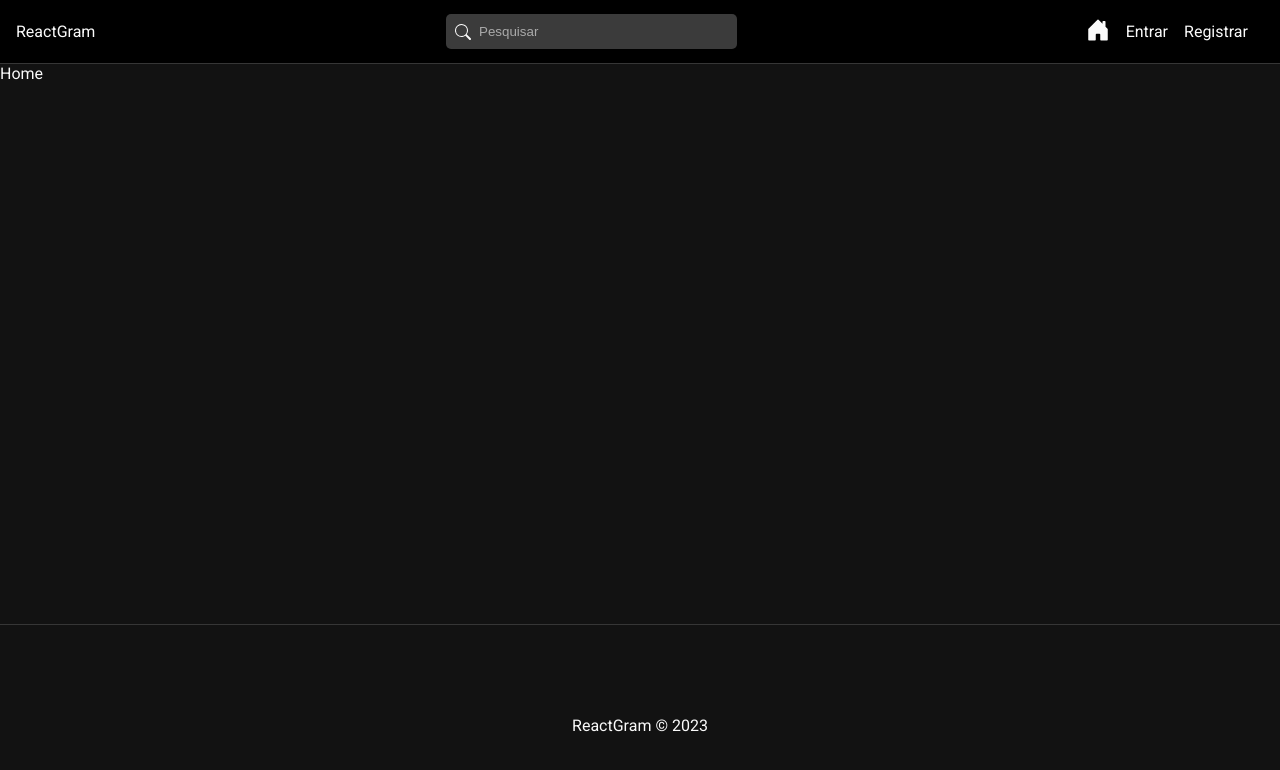
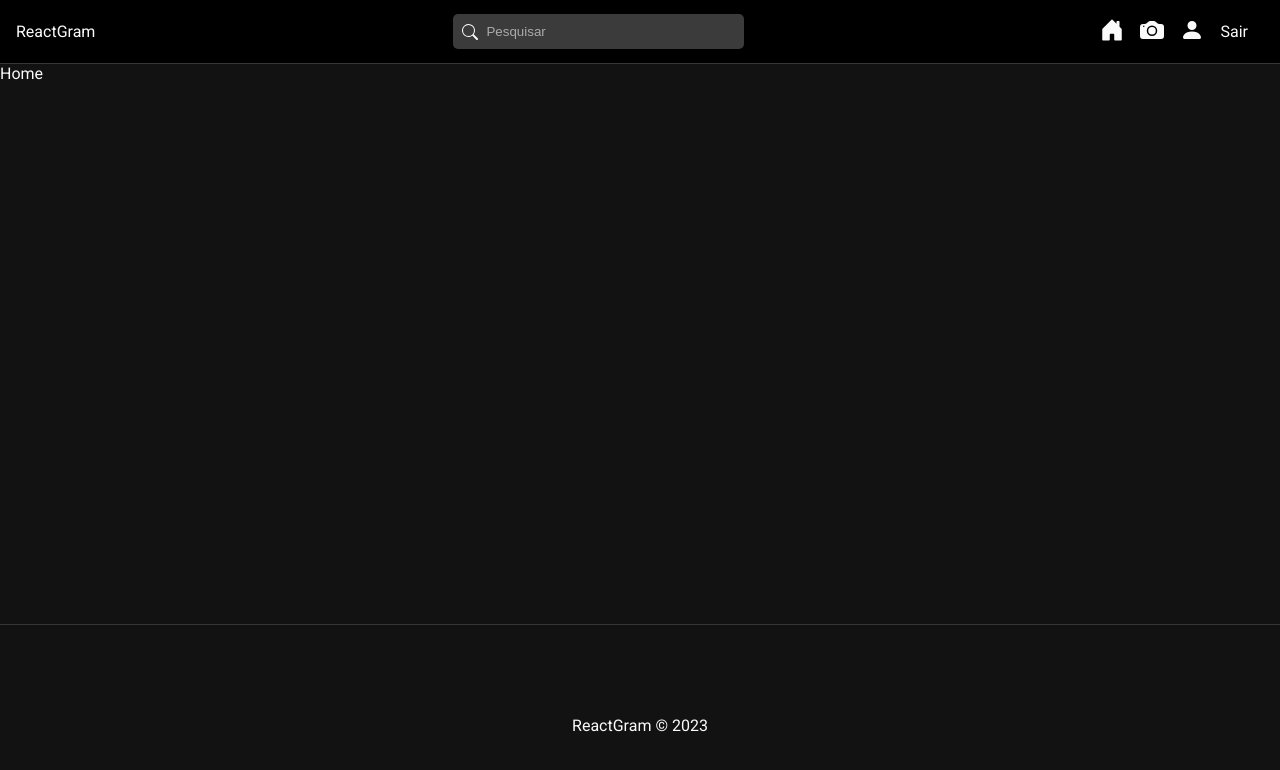
Before and after one commit to TheRermz/reactgram-mfischer, a React (Vite) app in the folder frontend/: page / in a window 1280 px wide. Shown: the top 770 px of the page. Built offline with nearby package versions, Linux system fonts and the light colour scheme; sample sign-in values are in the browser's storage.

Commit message:
Refactor Navbar component and authService

```diff
--- a/frontend/src/components/Navbar.jsx
+++ b/frontend/src/components/Navbar.jsx
@@ -9,7 +9,30 @@
   BsFillCameraFill,
 } from "react-icons/bs";
 
+// hooks
+import { useState } from "react";
+import { useAuth } from "../hooks/useAuth";
+import { useDispatch, useSelector } from "react-redux";
+import { useNavigate } from "react-router-dom";
+
+// redux
+import { logout, reset } from "../slices/authSlice";
+
 const Navbar = () => {
+  const { auth } = useAuth();
+  const { user } = useSelector((state) => state.auth);
+
+  const navigate = useNavigate();
+
+  const dispatch = useDispatch();
+
+  const handleLogout = () => {
+    dispatch(logout());
+    dispatch(reset());
+
+    navigate("/login");
+  };
+
   return (
     <nav id="nav">
       <Link to="/">ReactGram</Link>
@@ -18,17 +41,39 @@
         <input type="text" placeholder="Pesquisar" />
       </form>
       <ul id="nav-links">
+        {auth ? (
+          <>
             <li>
               <NavLink to="/">
                 <BsHouseDoorFill />
               </NavLink>
             </li>
+            {user && (
+              <li>
+                <NavLink to={`/users/${user._id}`}>
+                  <BsFillCameraFill />
+                </NavLink>
+              </li>
+            )}
+            <li>
+              <NavLink to="/profile">
+                <BsFillPersonFill />
+              </NavLink>
+            </li>
+            <li>
+              <span onClick={handleLogout}>Sair</span>
+            </li>
+          </>
+        ) : (
+          <>
             <li>
               <NavLink to="login">Entrar</NavLink>
             </li>
             <li>
               <NavLink to="register">Registrar</NavLink>
             </li>
+          </>
+        )}
       </ul>
     </nav>
   );
--- a/frontend/src/services/authService.js
+++ b/frontend/src/services/authService.js
@@ -16,7 +16,12 @@
     console.log(error);
   }
 };
+// logout an user
 
-const authService = { register };
+const logout = () => {
+  localStorage.removeItem("user");
+};
+
+const authService = { register, logout };
 
 export default authService;
--- a/frontend/src/slices/authSlice.js
+++ b/frontend/src/slices/authSlice.js
@@ -25,6 +25,11 @@
   },
 );
 
+// logout an user
+export const logout = createAsyncThunk("auth/logout", async () => {
+  await authService.logout();
+});
+
 export const authSlice = createSlice({
   name: "auth",
   initialState: initState,
@@ -51,6 +56,12 @@
         state.loading = false;
         state.error = action.payload;
         state.user = null;
+      })
+      .addCase(logout.fulfilled, (state) => {
+        state.user = null;
+        state.loading = false;
+        state.error = null;
+        state.success = true;
       });
   },
 });
```
Lines whose indentation alone changed are shown as unchanged.
